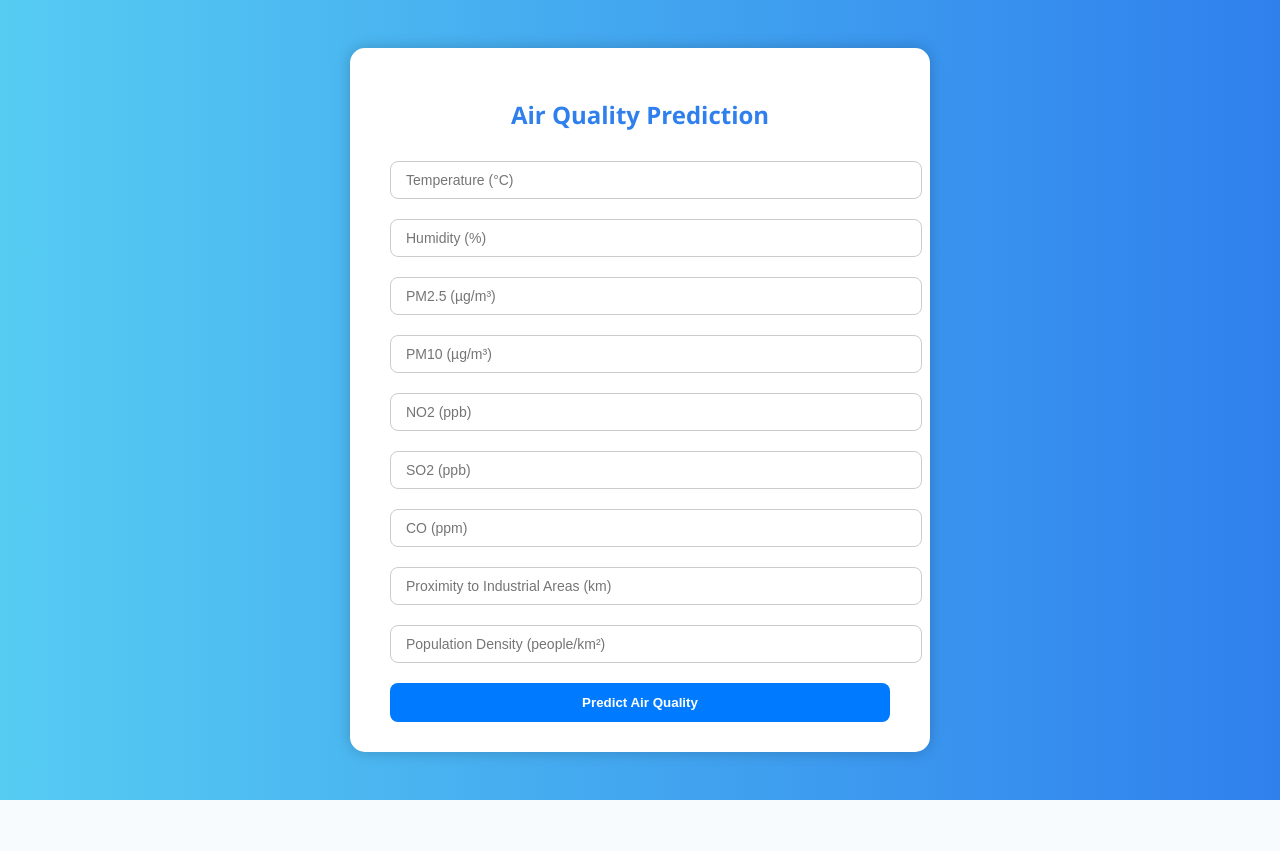
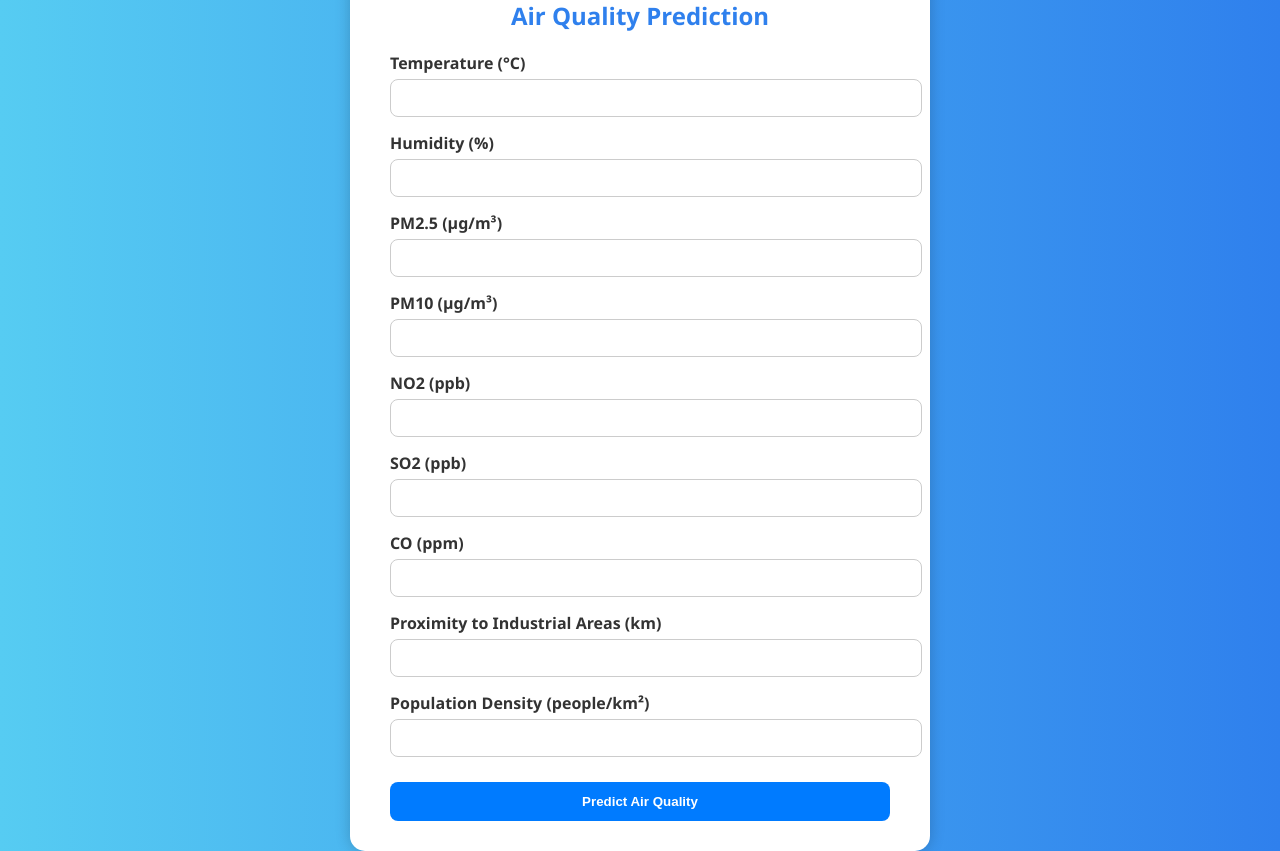
Before and after one commit to deepbhattarai7/Flask-App-for-Air-Quality-Prediction, a Flask app: page / in a window 1280 px wide. Before the commit the page ends 800 px from the top, so only its background shows below. Run offline with Flask 3, Linux system fonts and the light colour scheme; parts of the project's set-up code (start-up, migrations or seed data) failed here and were passed over.

Commit message:
Update index.html

```diff
--- a/templates/index.html
+++ b/templates/index.html
@@ -29,10 +29,20 @@
             color: #2f80ed;
         }
 
+        .form-group {
+            margin-bottom: 15px;
+        }
+
+        label {
+            display: block;
+            margin-bottom: 5px;
+            font-weight: bold;
+            color: #333;
+        }
+
         input[type="text"] {
             width: 100%;
             padding: 10px 15px;
-            margin: 10px 0;
             border: 1px solid #ccc;
             border-radius: 8px;
             font-size: 14px;
@@ -87,15 +97,42 @@
     <div class="container">
         <h2>Air Quality Prediction</h2>
         <form action="/predict" method="POST">
-            <input type="text" name="temperature" placeholder="Temperature (°C)" required><br>
-            <input type="text" name="humidity" placeholder="Humidity (%)" required><br>
-            <input type="text" name="pm25" placeholder="PM2.5 (µg/m³)" required><br>
-            <input type="text" name="pm10" placeholder="PM10 (µg/m³)" required><br>
-            <input type="text" name="no2" placeholder="NO2 (ppb)" required><br>
-            <input type="text" name="so2" placeholder="SO2 (ppb)" required><br>
-            <input type="text" name="co" placeholder="CO (ppm)" required><br>
-            <input type="text" name="proximity" placeholder="Proximity to Industrial Areas (km)" required><br>
-            <input type="text" name="population" placeholder="Population Density (people/km²)" required><br>
+            <div class="form-group">
+                <label for="temperature">Temperature (°C)</label>
+                <input type="text" name="temperature" id="temperature" required>
+            </div>
+            <div class="form-group">
+                <label for="humidity">Humidity (%)</label>
+                <input type="text" name="humidity" id="humidity" required>
+            </div>
+            <div class="form-group">
+                <label for="pm25">PM2.5 (µg/m³)</label>
+                <input type="text" name="pm25" id="pm25" required>
+            </div>
+            <div class="form-group">
+                <label for="pm10">PM10 (µg/m³)</label>
+                <input type="text" name="pm10" id="pm10" required>
+            </div>
+            <div class="form-group">
+                <label for="no2">NO2 (ppb)</label>
+                <input type="text" name="no2" id="no2" required>
+            </div>
+            <div class="form-group">
+                <label for="so2">SO2 (ppb)</label>
+                <input type="text" name="so2" id="so2" required>
+            </div>
+            <div class="form-group">
+                <label for="co">CO (ppm)</label>
+                <input type="text" name="co" id="co" required>
+            </div>
+            <div class="form-group">
+                <label for="proximity">Proximity to Industrial Areas (km)</label>
+                <input type="text" name="proximity" id="proximity" required>
+            </div>
+            <div class="form-group">
+                <label for="population">Population Density (people/km²)</label>
+                <input type="text" name="population" id="population" required>
+            </div>
             <button type="submit">Predict Air Quality</button>
         </form>
 
```
